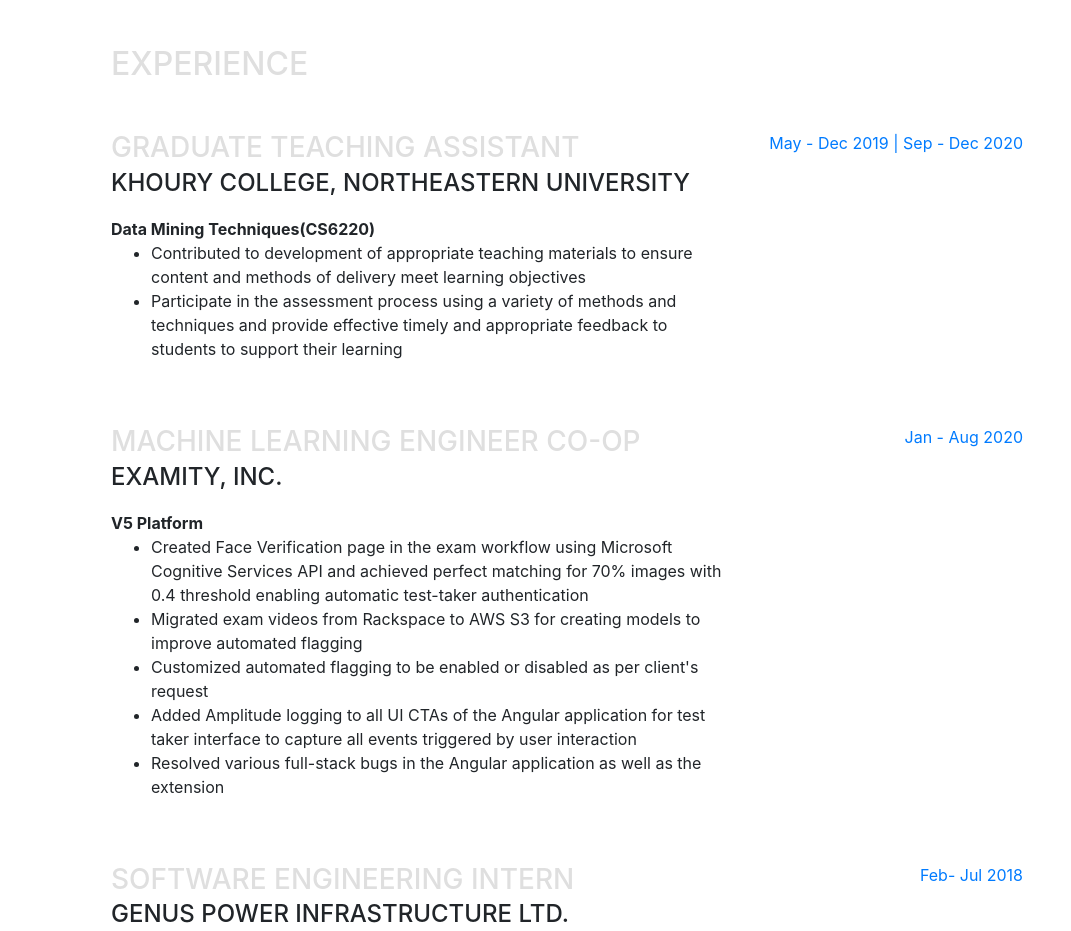
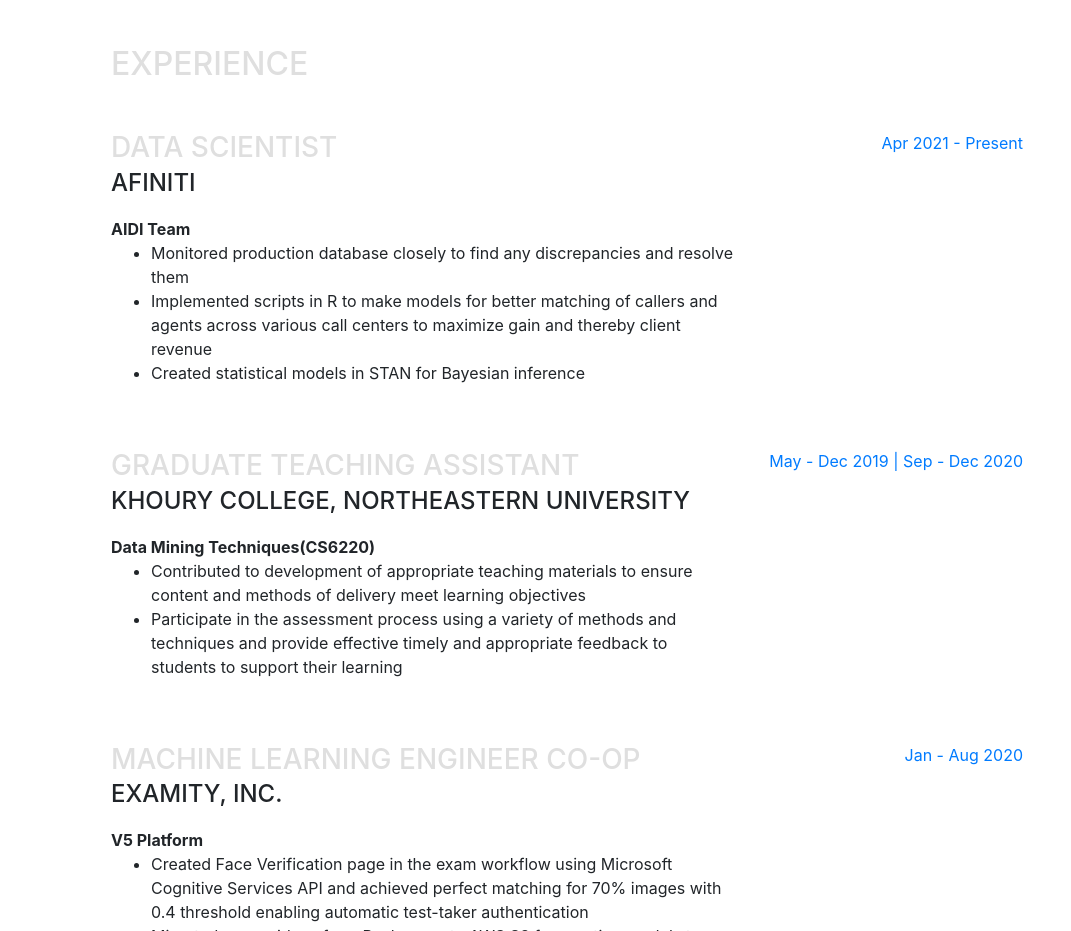
Before and after one commit to AyushPBhandari/AyushPBhandari.github.io, a website with bundled scripts: page index.html in a window 1280 px wide. Shown: the part 804-1735 px from the top of the page, without its empty margins (209-1280 px from the left). Built offline with nearby package versions, Linux system fonts and the light colour scheme; a web font is replaced by a local one.

Commit message:
Added Afiniti Experience

```diff
--- a/index.html
+++ b/index.html
@@ -100,6 +100,25 @@
     <section class="resume-section p-3 p-lg-5 d-flex justify-content-center" id="experience">
       <div class="w-100">
         <h2 class="mb-5">Experience</h2>
+
+        <div class="resume-item d-flex flex-column flex-md-row justify-content-between mb-5">
+          <div class="resume-content">
+            <h3 class="mb-0">Data Scientist</h3>
+            <div class="subheading mb-3">Afiniti</div>
+            <d0>
+              <dt>AIDI Team</dt>
+                <ul>
+                  <li>Monitored production database closely to find any discrepancies and resolve them</li>
+                  <li>Implemented scripts in R to make models for better matching of callers and agents across various call centers to maximize gain and thereby client revenue</li>
+                  <li>Created statistical models in STAN for Bayesian inference</li>
+                </ul>
+            </d0>
+          </div>
+          <div class="resume-date text-md-right">
+            <span class="text-primary">Apr 2021 - Present</span>
+          </div>
+        </div>
+
 
         <div class="resume-item d-flex flex-column flex-md-row justify-content-between mb-5">
           <div class="resume-content">
```
Also changed, not shown: 2 other files.
